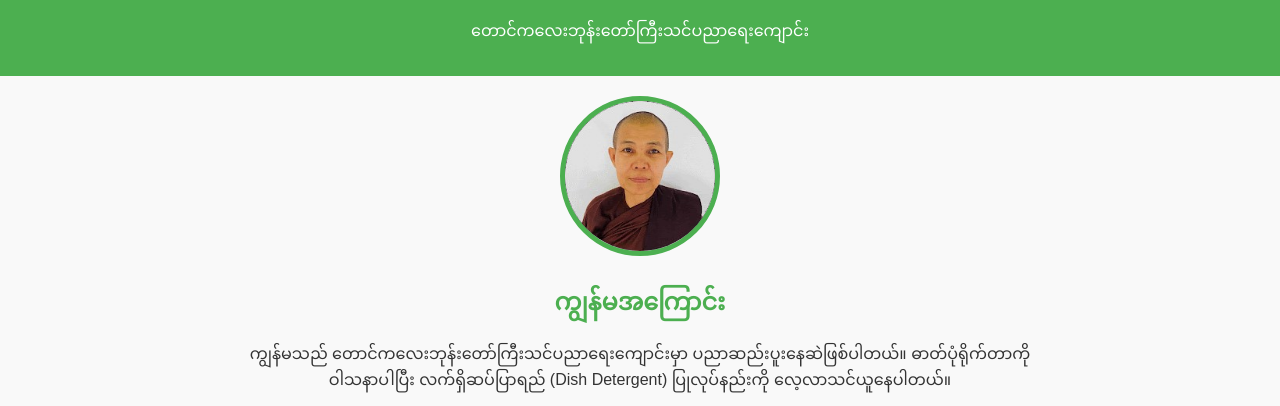
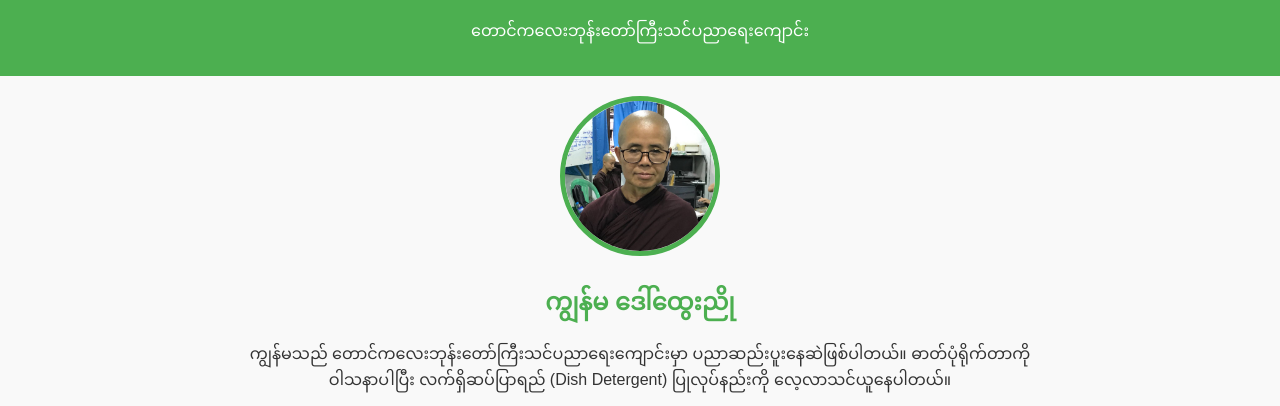
Before and after one commit to khinnyo/dawhtwenyo.github.io, a plain HTML site: page index.html in a window 1280 px wide. Shown: the part 92-498 px from the top of the page. Drawn offline with Linux system fonts and the light colour scheme.

Commit message:
edit profile
edit some information

```diff
--- a/index.html
+++ b/index.html
@@ -70,8 +70,8 @@
 
     <div class="container">
         <div class="profile">
-            <img src="profile.jpg" alt="Dawponnya profile">
-            <h2>ကျွန်မအကြောင်း</h2>
+            <img src="photo_2025-05-03_18-02-14.jpg" alt="Dawponnya profile">
+            <h2>ကျွန်မ ဒေါ်ထွေးညို</h2>
             <p>ကျွန်မသည် တောင်ကလေးဘုန်းတော်ကြီးသင်ပညာရေးကျောင်းမှာ ပညာဆည်းပူးနေဆဲဖြစ်ပါတယ်။ ဓာတ်ပုံရိုက်တာကို ဝါသနာပါပြီး လက်ရှိဆပ်ပြာရည် (Dish Detergent) ပြုလုပ်နည်းကို လေ့လာသင်ယူနေပါတယ်။</p>
         </div>
 
```
Also changed, not shown: photo_2025-05-03_18-02-14.jpg (added), profile.jpg (deleted).
